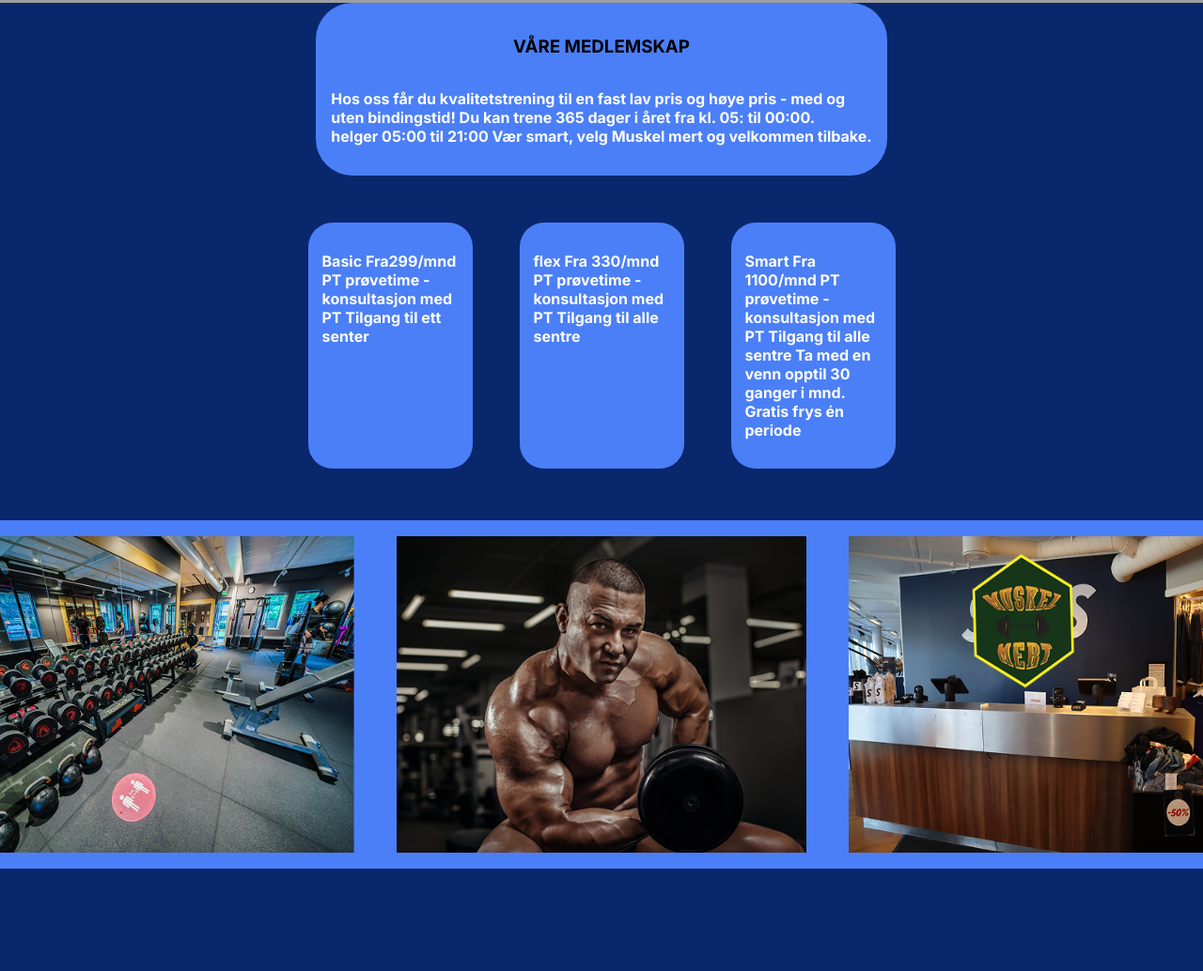
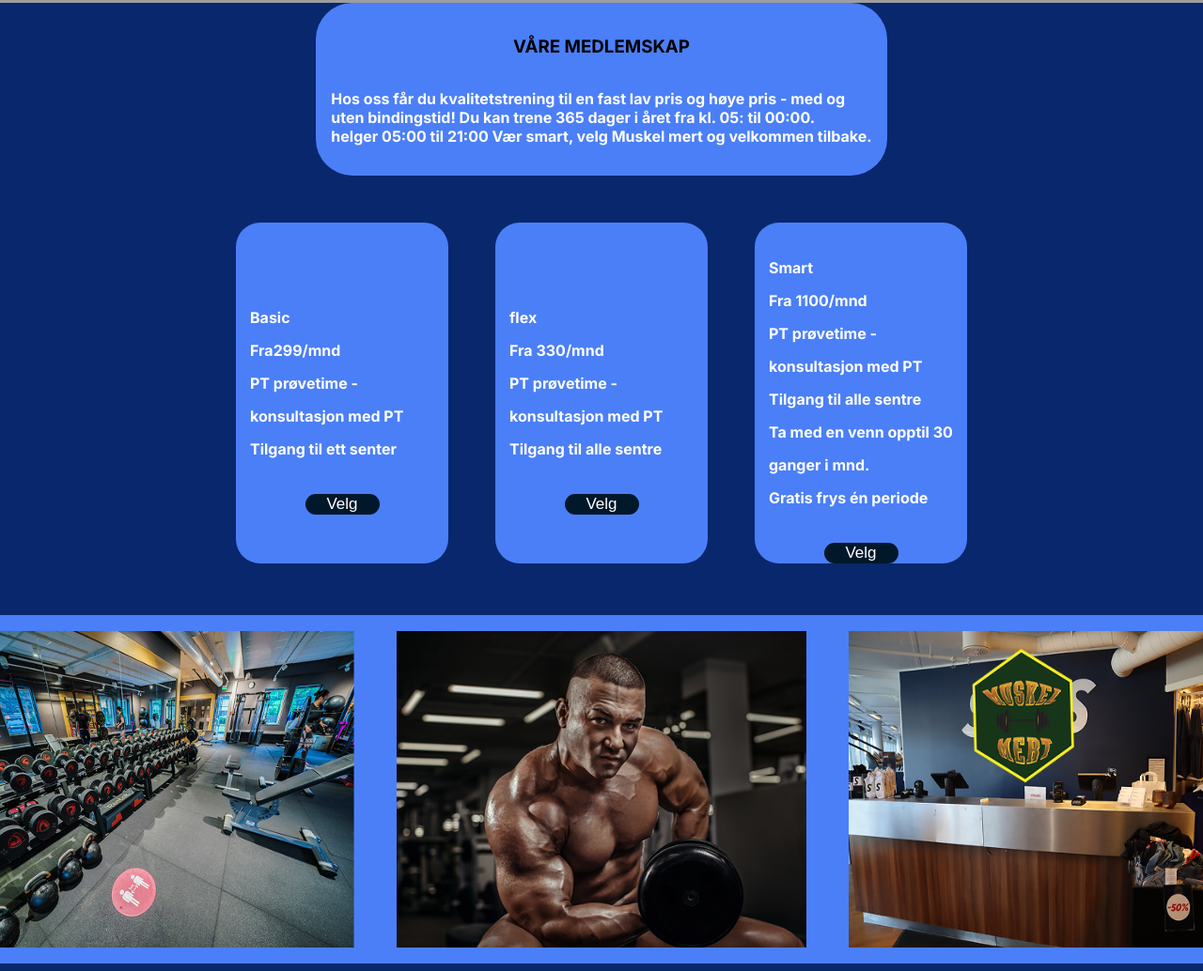
Before and after one commit to Muskelmert/treningsenter, a plain HTML site: page index.html in a window 1280 px wide. Shown: the part 1330-2364 px from the top of the page at 94% size. Before the commit the page ends 2263 px from the top, so only its background shows below. Drawn offline with Linux system fonts and the light colour scheme; grey boxes are pictures that could not be loaded.

Commit message:
meldigskap

```diff
--- a/index.html
+++ b/index.html
@@ -54,31 +54,44 @@
 <div class="medlemsskap">
     <div class="basic">
         <p>Basic
+            <br>
 
-            Fra299/mnd
-            PT prøvetime - konsultasjon med PT
+            Fra299/mnd  <br>
+
+            PT prøvetime - konsultasjon med PT  <br>
+
 Tilgang til ett senter
         </p>
+    <button >Velg</button>
 
     </div>
     <div class="basic">
-        <p>flex
-            Fra 330/mnd
+        <p>flex   <br>
 
-PT prøvetime - konsultasjon med PT
+            Fra 330/mnd  <br>
+
+
+PT prøvetime - konsultasjon med PT  <br>
+
 Tilgang til alle sentre
         </p>
-
+        <button >Velg</button>
     </div>
     <div class="basic">
-        <p>Smart
-            Fra 1100/mnd
-            PT prøvetime - konsultasjon med PT
-Tilgang til alle sentre
-Ta med en venn opptil 30 ganger i mnd.
-Gratis frys én periode
+        <p>Smart  <br>
+
+            Fra 1100/mnd  <br>
+
+            PT prøvetime - konsultasjon med PT  <br>
+
+Tilgang til alle sentre  <br>
+
+Ta med en venn opptil 30 ganger i mnd.  <br>
+
+Gratis frys én periode  <br>
+
         </p>
-
+        <button >Velg</button>
     </div>
 
 </div>
--- a/style.css
+++ b/style.css
@@ -84,12 +84,29 @@ img {
 }
 
 .basic{
-    width: 145px;
+    width: 196px;
     padding: 15px;
+    padding-bottom: 0px;
     background-color: #4B7FF7;
     border-radius: 26px;
     display: flex;
     justify-content: center;
+    flex-direction: column;
+    align-items: center;
+    line-height:35px;
+
+}
+
+
+button{
+    background-color: #01182A;
+    border: none;
+  color:white ;
+  border-radius: 25px;
+  width: 79px;
+  font-size: 17px;
+  margin-top: 14px;
+
 }
 .bilde img{
     width: 436px;
```
